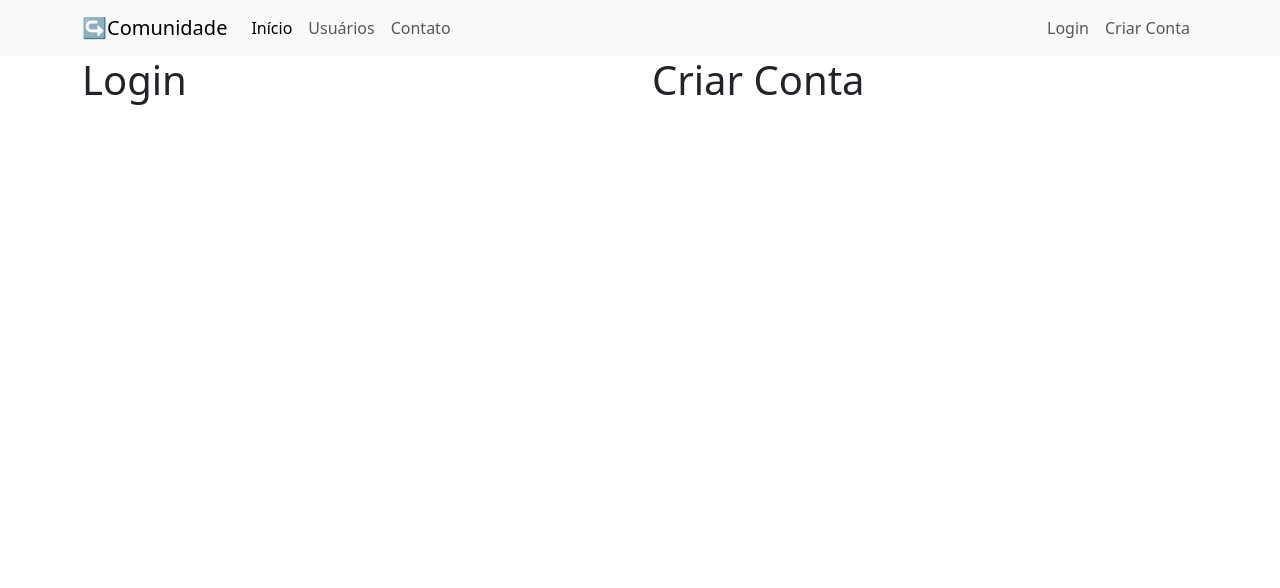
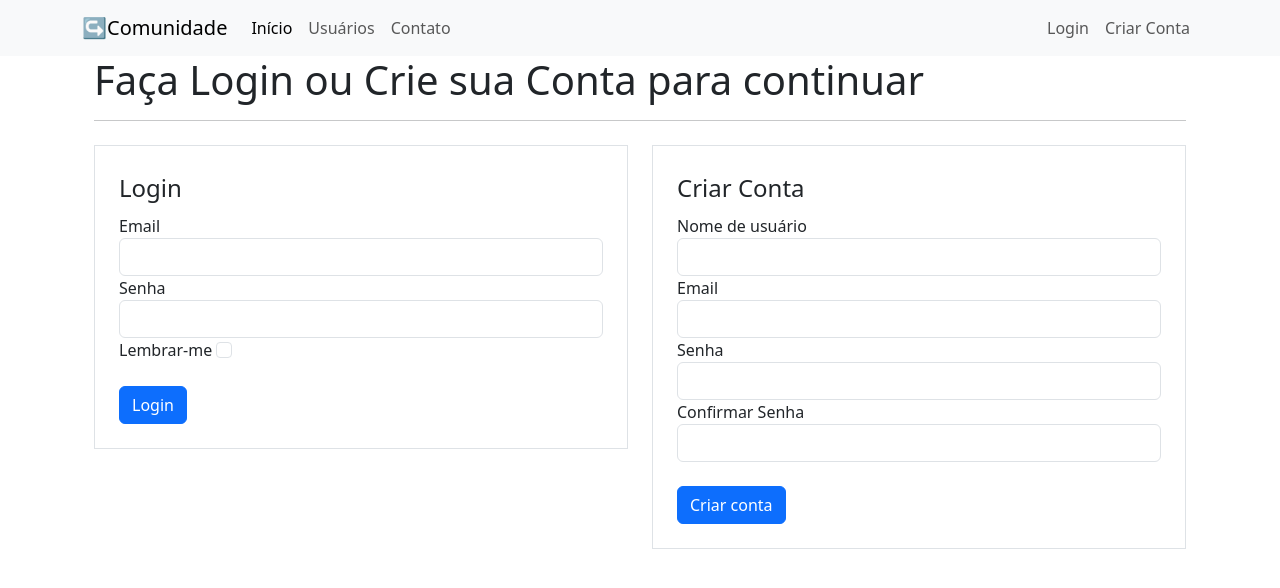
Before and after one commit to thiagoregueira/Blog_Comunidade_Flask, a Flask app: page /login in a window 1280 px wide. Shown: the top 588 px of the page. Run offline with Flask 3, Linux system fonts and the light colour scheme.

Commit message:
Add login and account creation functionality

```diff
--- /dev/null
+++ b/forms.py
@@ -0,0 +1,20 @@
+from flask_wtf import FlaskForm
+from wtforms import StringField, PasswordField, SubmitField, BooleanField
+from wtforms.validators import DataRequired, Email, Length, EqualTo
+
+
+class FormCriarConta(FlaskForm):
+    username = StringField("Nome de usuário", validators=[DataRequired()])
+    email = StringField("Email", validators=[DataRequired(), Email()])
+    senha = PasswordField("Senha", validators=[DataRequired(), Length(min=6)])
+    confirmacao_senha = PasswordField(
+        "Confirmar Senha", validators=[DataRequired(), EqualTo("senha")]
+    )
+    submit_conta = SubmitField("Criar conta")
+
+
+class LoginForm(FlaskForm):
+    email = StringField("Email", validators=[DataRequired(), Email()])
+    password = PasswordField("Senha", validators=[DataRequired(), Length(min=6)])
+    lembrar = BooleanField("Lembrar-me")
+    submit_login = SubmitField("Login")
--- a/main.py
+++ b/main.py
@@ -1,7 +1,17 @@
-from flask import Flask, render_template, url_for  # noqa: F401
+from flask import (
+    Flask,
+    render_template,
+    url_for,
+    request,
+    flash,
+    redirect,
+)
+from forms import LoginForm, FormCriarConta
 
 
 app = Flask(__name__)
+app.config["SECRET_KEY"] = "um-nome-bem-seguro"
+
 
 lista_usuarios = ["Lira", "Marcelo", "Joaquina", "Rafael", "Carla"]
 
@@ -11,9 +21,27 @@ def home():
     return render_template("home.html")
 
 
-@app.route("/login")
+@app.route("/login", methods=["GET", "POST"])
 def login():
-    return render_template("login.html")
+    form_login = LoginForm()
+    form_criar_conta = FormCriarConta()
+    if form_login.validate_on_submit() and "submit_login" in request.form:
+        flash(
+            f"Login feito com sucesso!\n Seja bem-vindo de volta {form_login.email.data}!",
+            "alert-success",
+        )
+        return redirect(url_for("home"))
+
+    if form_criar_conta.validate_on_submit() and "submit_conta" in request.form:
+        flash(
+            f"Conta criada com sucesso!\n Seja bem-vindo {form_login.email.data}!",
+            "alert-success",
+        )
+        return redirect(url_for("home"))
+
+    return render_template(
+        "login.html", form_login=form_login, form_criar_conta=form_criar_conta
+    )
 
 
 @app.route("/usuarios")
--- a/templates/base.html
+++ b/templates/base.html
@@ -17,9 +17,20 @@
 
     {% include 'navbar.html' %}
 
+    <div class="container">
+        {% with messages = get_flashed_messages(with_categories=true) %}
+        {% if messages %}
+        {% for category, message in messages %}
+        <div class="alert {{ category }}">
+            {{ message }}
+        </div>
+        {% endfor %}
+        {% endif %}
+        {% endwith %}
 
-    {% block body %}
-    {% endblock %}
+        {% block body %}
+        {% endblock %}
+    </div>
 
     <script src="https://cdn.jsdelivr.net/npm/bootstrap@5.3.2/dist/js/bootstrap.bundle.min.js"
         integrity="sha384-C6RzsynM9kWDrMNeT87bh95OGNyZPhcTNXj1NW7RuBCsyN/o0jlpcV8Qyq46cDfL"
--- a/templates/login.html
+++ b/templates/login.html
@@ -4,12 +4,117 @@
 {% block body %}
 
 <div class="container">
+    <h1>Faça Login ou Crie sua Conta para continuar</h1>
+    <hr>
     <div class="row">
         <div class="col">
-            <h1>Login</h1>
+            <form method="POST" action="" class="border p-4 mt-2">
+                {{ form_login.csrf_token }}
+                <legend>Login</legend>
+                <fieldset>
+                    <div class="form-group">
+                        {{ form_login.email.label(class="form-control-label") }}
+
+                        {% if form_login.email.errors %}
+                        {{ form_login.email(class="form-control is-invalid") }}
+                        <div class="invalid-feedback">
+                            {% for error in form_login.email.errors %}
+                            {{ error }}
+                            {% endfor %}
+                        </div>
+                        {% else %}
+                        {{ form_login.email(class="form-control") }}
+                        {% endif %}
+                    </div>
+
+                    <div class="form-group">
+                        {{ form_login.password.label(class="form-control-label") }}
+
+                        {% if form_login.password.errors %}
+                        {{ form_login.password(class="form-control is-invalid") }}
+                        <div class="invalid-feedback">
+                            {% for error in form_login.password.errors %}
+                            {{ error }}
+                            {% endfor %}
+                        </div>
+                        {% else %}
+                        {{ form_login.password(class="form-control") }}
+                        {% endif %}
+                    </div>
+
+                    <div class="form-group">
+                        {{ form_login.lembrar.label(class="form-check-label") }}
+                        {{ form_login.lembrar(class="form-check-input") }}
+                    </div>
+                </fieldset>
+                <br>
+                {{ form_login.submit_login(class="btn btn-primary") }}
+            </form>
         </div>
         <div class="col">
-            <h1>Criar Conta</h1>
+            <form method="POST" action="" class="border p-4 mt-2">
+                {{ form_criar_conta.csrf_token }}
+                <legend>Criar Conta</legend>
+                <fieldset>
+                    <div class="form-group">
+                        {{ form_criar_conta.username.label(class="form-control-label") }}
+                        {% if form_criar_conta.username.errors %}
+                        {{ form_criar_conta.username(class="form-control is-invalid") }}
+                        <div class="invalid-feedback">
+                            {% for error in form_criar_conta.username.errors %}
+                            {{ error }}
+                            {% endfor %}
+                        </div>
+                        {% else %}
+                        {{ form_criar_conta.username(class="form-control") }}
+                        {% endif %}
+                    </div>
+
+                    <div class="form-group">
+                        {{ form_criar_conta.email.label(class="form-control-label") }}
+                        {% if form_criar_conta.email.errors %}
+                        {{ form_criar_conta.email(class="form-control is-invalid") }}
+                        <div class="invalid-feedback">
+                            {% for error in form_criar_conta.email.errors %}
+                            {{ error }}
+                            {% endfor %}
+                        </div>
+                        {% else %}
+                        {{ form_criar_conta.email(class="form-control") }}
+                        {% endif %}
+                    </div>
+
+                    <div class="form-group">
+                        {{ form_criar_conta.senha.label(class="form-control-label") }}
+                        {% if form_criar_conta.senha.errors %}
+                        {{ form_criar_conta.senha(class="form-control is-invalid") }}
+                        <div class="invalid-feedback">
+                            {% for error in form_criar_conta.senha.errors %}
+                            {{ error }}
+                            {% endfor %}
+                        </div>
+                        {% else %}
+                        {{ form_criar_conta.senha(class="form-control") }}
+                        {% endif %}
+                    </div>
+
+                    <div class="form-group">
+                        {{ form_criar_conta.confirmacao_senha.label(class="form-control-label") }}
+                        {% if form_criar_conta.confirmacao_senha.errors %}
+                        {{ form_criar_conta.confirmacao_senha(class="form-control is-invalid") }}
+                        <div class="invalid-feedback">
+                            {% for error in form_criar_conta.confirmacao_senha.errors %}
+                            {{ error }}
+                            {% endfor %}
+                        </div>
+                        {% else %}
+                        {{ form_criar_conta.confirmacao_senha(class="form-control") }}
+                        {% endif %}
+                    </div>
+                </fieldset>
+                <br>
+                {{ form_criar_conta.submit_conta(class="btn btn-primary") }}
+            </form>
         </div>
     </div>
 </div>
```
